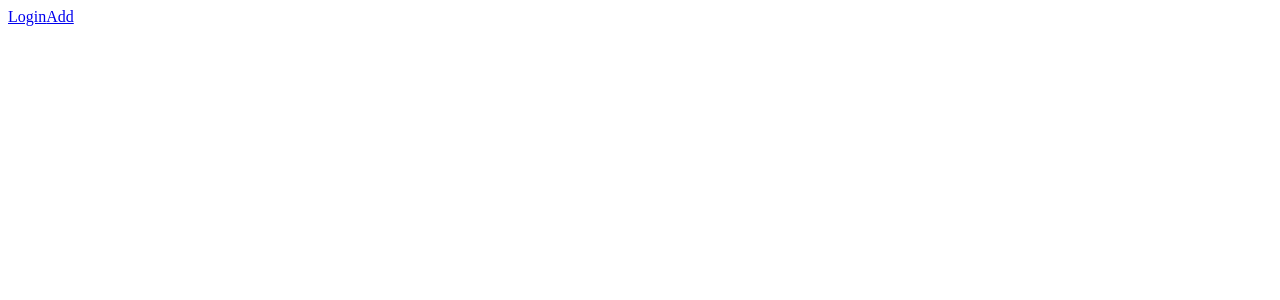
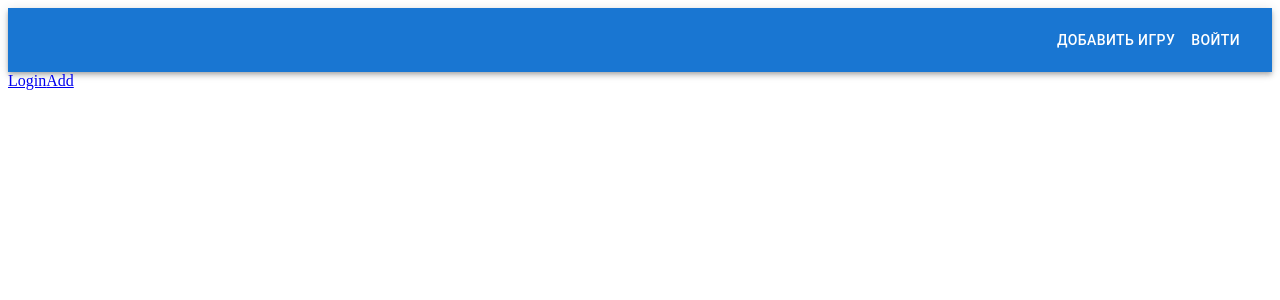
Before and after one commit to ratsel2007/en, a React (Create React App) app in the folder client/: page / in a window 1280 px wide. Shown: the top 300 px of the page. Built offline with nearby package versions, Linux system fonts and the light colour scheme.

Commit message:
Приватная страница добавления игры

```diff
--- a/client/src/App.tsx
+++ b/client/src/App.tsx
@@ -7,6 +7,7 @@ import {AddNewGame} from './components/addNewGame/addNewGame';
 import {PageNotFound} from './components/pageNotFound/pageNotFound';
 import {getUserLocalData} from './helper/userLocaData';
 import {useEffect} from 'react';
+import {RequireAuth} from './hoc/RequireAuth';
 
 export function App() {
     const {reLogin} = useActions();
@@ -15,9 +16,6 @@ export function App() {
     useEffect(() => {
         if (token) {
             reLogin(token);
-            console.log('auth');
-        } else {
-            console.log('no auth');
         }
     }, [token]);
 
@@ -26,7 +24,14 @@ export function App() {
             <Routes>
                 <Route path='/' element={<Main />} />
                 <Route path='/login' element={<LoginPage />} />
-                <Route path='/add-game' element={<AddNewGame />} />
+                <Route
+                    path='/add-game'
+                    element={
+                        <RequireAuth>
+                            <AddNewGame />
+                        </RequireAuth>
+                    }
+                />
                 <Route path='*' element={<PageNotFound />} />
             </Routes>
         </>
--- a/client/src/components/addNewGame/addNewGame.tsx
+++ b/client/src/components/addNewGame/addNewGame.tsx
@@ -1,5 +1,5 @@
 import * as React from 'react';
 
 export const AddNewGame = () => {
-    return <>New</>;
+    return <>AddNewGame</>;
 };
--- /dev/null
+++ b/client/src/components/common/header/header.tsx
@@ -0,0 +1,46 @@
+import * as React from 'react';
+import {FC} from 'react';
+import AppBar from '@mui/material/AppBar';
+import Box from '@mui/material/Box';
+import Toolbar from '@mui/material/Toolbar';
+import Typography from '@mui/material/Typography';
+import Button from '@mui/material/Button';
+import {useTypedSelector} from '../../../hooks/useTypedSelector';
+import {useActions} from '../../../hooks/useActions';
+import {useNavigate} from 'react-router';
+import {Link} from 'react-router-dom';
+
+export const Header: FC = () => {
+    const {currentUser, isAuth} = useTypedSelector((state) => state.auth);
+    const navigate = useNavigate();
+    const {logout} = useActions();
+
+    const handleLogout = () => {
+        if (!isAuth) {
+            navigate('/login');
+        }
+        if (isAuth) {
+            logout();
+        }
+    };
+
+    return (
+        <Box sx={{flexGrow: 1}}>
+            <AppBar position='static'>
+                <Toolbar>
+                    <Typography variant='h6' component='div' sx={{flexGrow: 1}}>
+                        {currentUser.name}
+                    </Typography>
+                    <Link to='/add-game'>
+                        <Button color='inherit' sx={{color: '#FFFFFF', textDecoration: 'none'}}>
+                            Добавить игру
+                        </Button>
+                    </Link>
+                    <Button color='inherit' onClick={handleLogout}>
+                        {!isAuth ? 'Войти' : 'Выйти'}
+                    </Button>
+                </Toolbar>
+            </AppBar>
+        </Box>
+    );
+};
--- a/client/src/components/login/loginPage.tsx
+++ b/client/src/components/login/loginPage.tsx
@@ -3,12 +3,16 @@ import {FC, useState} from 'react';
 import {Container, Stack, TextField, Button} from '@mui/material';
 import {AuthDto} from '../../../../server/src/auth/dto/auth.dto';
 import {useActions} from '../../hooks/useActions';
-import {Link} from 'react-router-dom';
+import {useLocation, useNavigate} from 'react-router-dom';
 import {useTypedSelector} from '../../hooks/useTypedSelector';
 
 export const LoginPage: FC = () => {
-    const {login, logout} = useActions();
+    const {login} = useActions();
     const {isAuth} = useTypedSelector((state) => state.auth);
+    const location = useLocation();
+    const navigate = useNavigate();
+
+    const fromPage = location.state?.from?.pathname;
 
     const [loginData, setLoginData] = useState<AuthDto>({
         email: '',
@@ -19,14 +23,12 @@ export const LoginPage: FC = () => {
         setLoginData({...loginData, [e.currentTarget.name]: e.currentTarget.value});
     };
 
-    const handleSubmitForm = (e: React.FormEvent<HTMLFormElement>) => {
-        if (!isAuth) {
-            e.preventDefault();
+    const handleSubmitForm = async (e: React.FormEvent<HTMLFormElement>) => {
+        e.preventDefault();
 
-            login(loginData);
-        } else {
-            logout();
-        }
+        await login(loginData);
+
+        navigate(fromPage);
     };
 
     return (
@@ -55,7 +57,6 @@ export const LoginPage: FC = () => {
                         </Button>
                     </Stack>
                 </form>
-                <Link to='/'>Main</Link>
             </Container>
         </>
     );
--- a/client/src/components/main/main.tsx
+++ b/client/src/components/main/main.tsx
@@ -1,11 +1,15 @@
 import * as React from 'react';
 import {Link} from 'react-router-dom';
+import {Header} from '../common/header/header';
 
 export const Main = () => {
     return (
-        <div>
-            <Link to='/login'>Login</Link>
-            <Link to='/add-game'>Add</Link>
-        </div>
+        <>
+            <Header />
+            <div>
+                <Link to='/login'>Login</Link>
+                <Link to='/add-game'>Add</Link>
+            </div>
+        </>
     );
 };
--- /dev/null
+++ b/client/src/hoc/RequireAuth.tsx
@@ -0,0 +1,14 @@
+import * as React from 'react';
+import {Navigate, useLocation} from 'react-router';
+import {useTypedSelector} from '../hooks/useTypedSelector';
+
+export const RequireAuth = ({children}) => {
+    const location = useLocation();
+    const {isAuth} = useTypedSelector((state) => state.auth);
+
+    if (!isAuth) {
+        return <Navigate to='/login' state={{from: location}} />;
+    }
+
+    return children;
+};
```
